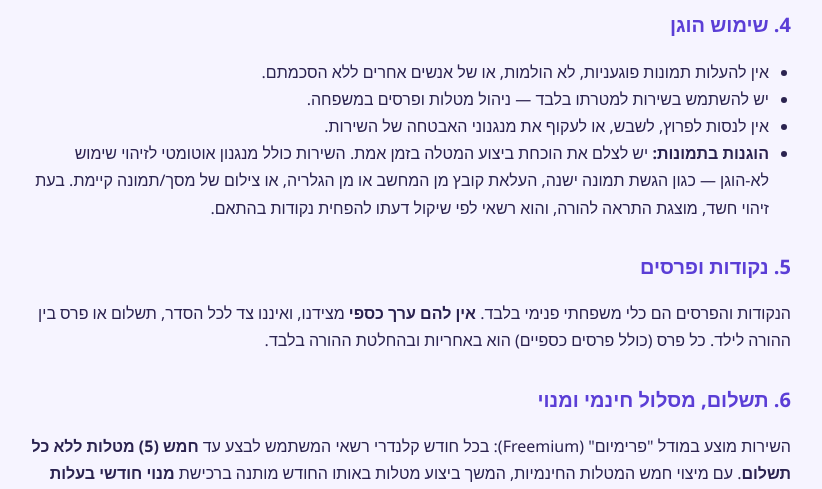
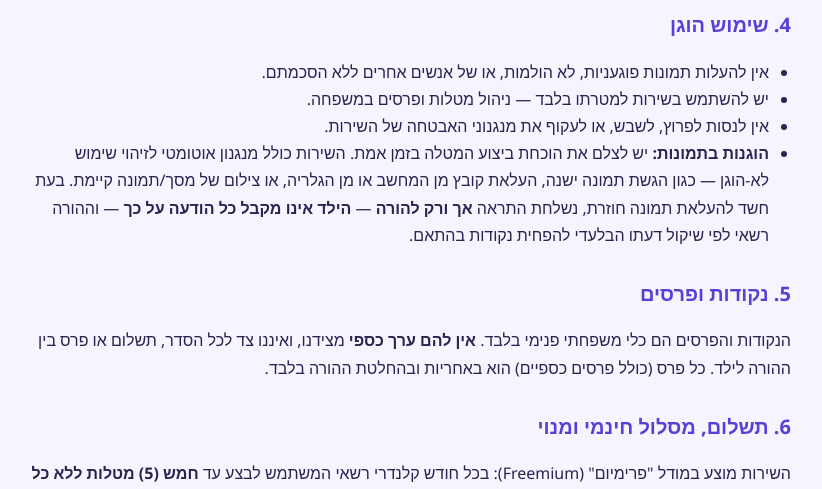
Before and after one commit to mayasinger240913/todo-app, a Flask app: page /terms in a window 1280 px wide. Shown: the part 595-1084 px from the top of the page, without its empty margins (229-1051 px from the left). Run offline with Flask 3, Linux system fonts and the light colour scheme; some libraries are stand-ins or nearby versions.

Commit message:
הדגשה: התראת חשד נשלחת רק להורה והילד לא מיודע

```diff
--- a/templates/terms.html
+++ b/templates/terms.html
@@ -47,8 +47,9 @@
     <li>אין לנסות לפרוץ, לשבש, או לעקוף את מנגנוני האבטחה של השירות.</li>
     <li><b>הוגנות בתמונות:</b> יש לצלם את הוכחת ביצוע המטלה בזמן אמת. השירות כולל
         מנגנון אוטומטי לזיהוי שימוש לא-הוגן — כגון הגשת תמונה ישנה, העלאת קובץ מן
-        המחשב או מן הגלריה, או צילום של מסך/תמונה קיימת. בעת זיהוי חשד, מוצגת
-        התראה להורה, והוא רשאי לפי שיקול דעתו להפחית נקודות בהתאם.</li>
+        המחשב או מן הגלריה, או צילום של מסך/תמונה קיימת. בעת חשד להעלאת תמונה
+        חוזרת, נשלחת התראה <b>אך ורק להורה</b> — <b>הילד אינו מקבל כל הודעה על כך</b> —
+        וההורה רשאי לפי שיקול דעתו הבלעדי להפחית נקודות בהתאם.</li>
   </ul>
 
   <h2>5. נקודות ופרסים</h2>
```
